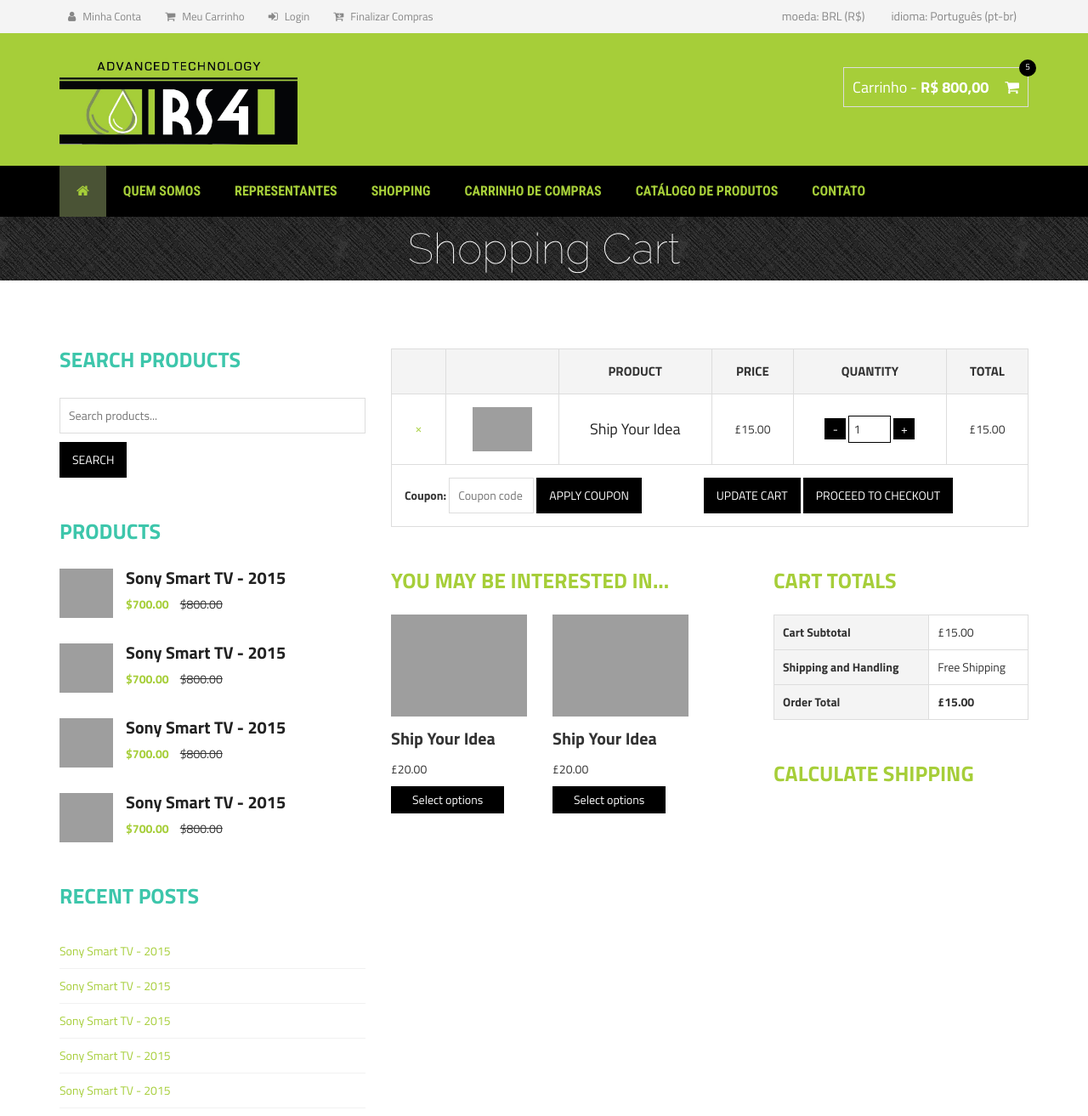
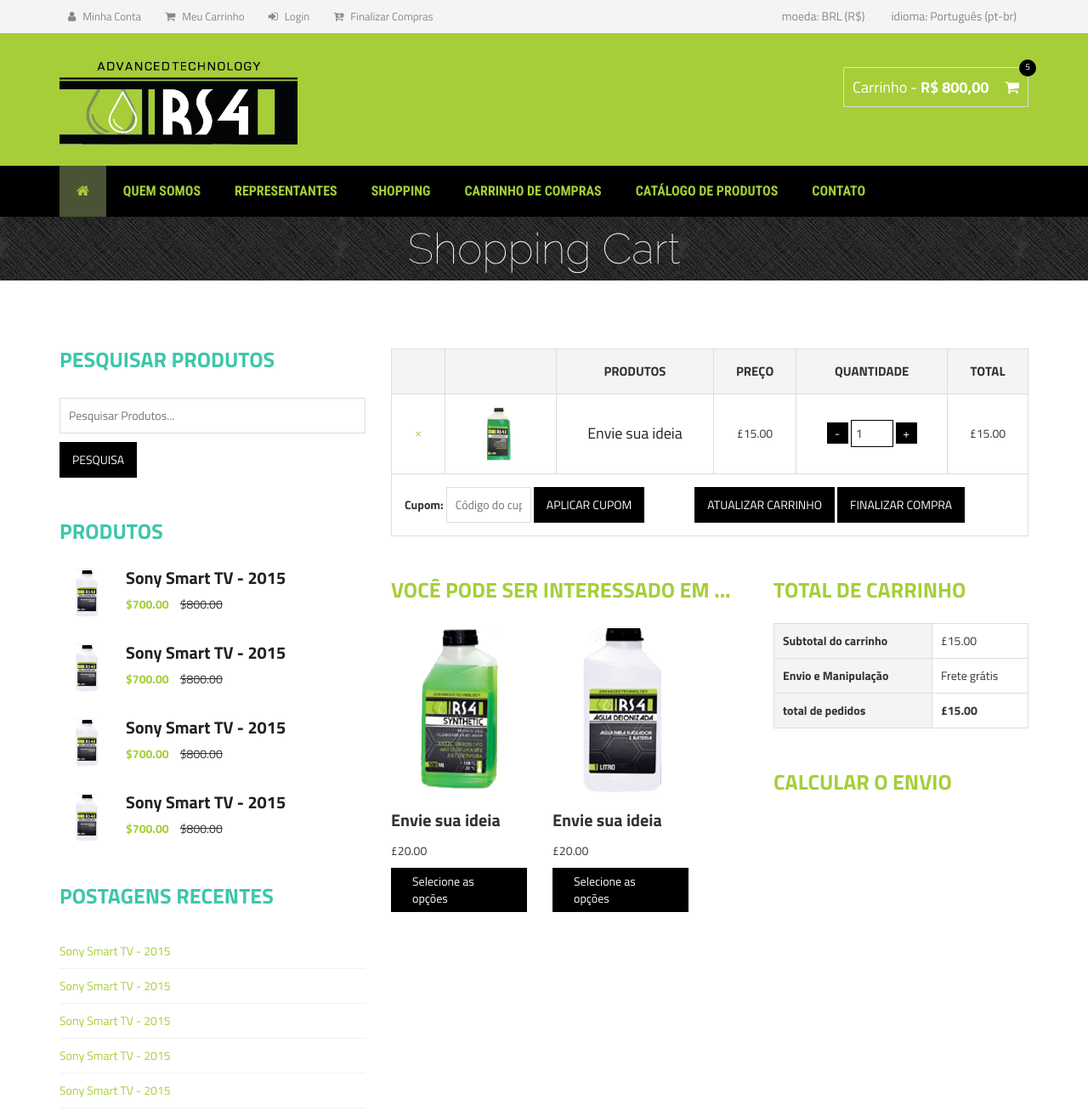
Before and after one commit to DionMarcos/selepi, a PHP site: page /cart.php in a window 1280 px wide. Shown: the top 1313 px of the page at 85% size. Run offline with PHP 8.4, Linux system fonts and the light colour scheme; some libraries are stand-ins or nearby versions; grey boxes are pictures that could not be loaded.

Commit message:
tradução da pagina cart.php do INGLES para o PORTUGUES

```diff
--- a/cart.php
+++ b/cart.php
@@ -27,38 +27,38 @@
             <div class="row">
                 <div class="col-md-4">
                     <div class="single-sidebar">
-                        <h2 class="sidebar-title">Search Products</h2>
+                        <h2 class="sidebar-title">Pesquisar Produtos</h2>
                         <form action="#">
-                            <input type="text" placeholder="Search products...">
-                            <input type="submit" value="Search">
+                            <input type="text" placeholder="Pesquisar Produtos...">
+                            <input type="submit" value="Pesquisa">
                         </form>
                     </div>
 
                     <div class="single-sidebar">
-                        <h2 class="sidebar-title">Products</h2>
+                        <h2 class="sidebar-title">Produtos</h2>
                         <div class="thubmnail-recent">
-                            <img src="img/product-thumb-1.jpg" class="recent-thumb" alt="">
+                            <img src="img/product-thumb-1.png" class="recent-thumb" alt="">
                             <h2><a href="single-product.html">Sony Smart TV - 2015</a></h2>
                             <div class="product-sidebar-price">
                                 <ins>$700.00</ins> <del>$800.00</del>
                             </div>
                         </div>
                         <div class="thubmnail-recent">
-                            <img src="img/product-thumb-1.jpg" class="recent-thumb" alt="">
+                            <img src="img/product-thumb-1.png" class="recent-thumb" alt="">
                             <h2><a href="single-product.html">Sony Smart TV - 2015</a></h2>
                             <div class="product-sidebar-price">
                                 <ins>$700.00</ins> <del>$800.00</del>
                             </div>
                         </div>
                         <div class="thubmnail-recent">
-                            <img src="img/product-thumb-1.jpg" class="recent-thumb" alt="">
+                            <img src="img/product-thumb-1.png" class="recent-thumb" alt="">
                             <h2><a href="single-product.html">Sony Smart TV - 2015</a></h2>
                             <div class="product-sidebar-price">
                                 <ins>$700.00</ins> <del>$800.00</del>
                             </div>
                         </div>
                         <div class="thubmnail-recent">
-                            <img src="img/product-thumb-1.jpg" class="recent-thumb" alt="">
+                            <img src="img/product-thumb-1.png" class="recent-thumb" alt="">
                             <h2><a href="single-product.html">Sony Smart TV - 2015</a></h2>
                             <div class="product-sidebar-price">
                                 <ins>$700.00</ins> <del>$800.00</del>
@@ -67,7 +67,7 @@
                     </div>
 
                     <div class="single-sidebar">
-                        <h2 class="sidebar-title">Recent Posts</h2>
+                        <h2 class="sidebar-title">POSTAGENS RECENTES</h2>
                         <ul>
                             <li><a href="#">Sony Smart TV - 2015</a></li>
                             <li><a href="#">Sony Smart TV - 2015</a></li>
@@ -87,9 +87,9 @@
                                         <tr>
                                             <th class="product-remove">&nbsp;</th>
                                             <th class="product-thumbnail">&nbsp;</th>
-                                            <th class="product-name">Product</th>
-                                            <th class="product-price">Price</th>
-                                            <th class="product-quantity">Quantity</th>
+                                            <th class="product-name">PRODUTOS</th>
+                                            <th class="product-price">Preço</th>
+                                            <th class="product-quantity">Quantidade</th>
                                             <th class="product-subtotal">Total</th>
                                         </tr>
                                     </thead>
@@ -100,11 +100,11 @@
                                             </td>
 
                                             <td class="product-thumbnail">
-                                                <a href="single-product.html"><img width="145" height="145" alt="poster_1_up" class="shop_thumbnail" src="img/product-thumb-2.jpg"></a>
+                                                <a href="single-product.html"><img width="145" height="145" alt="poster_1_up" class="shop_thumbnail" src="img/product-thumb-2.png"></a>
                                             </td>
 
                                             <td class="product-name">
-                                                <a href="single-product.html">Ship Your Idea</a>
+                                                <a href="single-product.html">Envie sua ideia</a>
                                             </td>
 
                                             <td class="product-price">
@@ -126,12 +126,12 @@
                                         <tr>
                                             <td class="actions" colspan="6">
                                                 <div class="coupon">
-                                                    <label for="coupon_code">Coupon:</label>
-                                                    <input type="text" placeholder="Coupon code" value="" id="coupon_code" class="input-text" name="coupon_code">
-                                                    <input type="submit" value="Apply Coupon" name="apply_coupon" class="button">
+                                                    <label for="coupon_code">Cupom:</label>
+                                                    <input type="text" placeholder="Código do cupom" value="" id="coupon_code" class="input-text" name="coupon_code">
+                                                    <input type="submit" value="Aplicar Cupom" name="apply_coupon" class="button">
                                                 </div>
-                                                <input type="submit" value="Update Cart" name="update_cart" class="button">
-                                                <input type="submit" value="Proceed to Checkout" name="proceed" class="checkout-button button alt wc-forward">
+                                                <input type="submit" value="Atualizar carrinho" name="update_cart" class="button">
+                                                <input type="submit" value="Finalizar Compra" name="proceed" class="checkout-button button alt wc-forward">
                                             </td>
                                         </tr>
                                     </tbody>
@@ -142,48 +142,48 @@
 
 
                             <div class="cross-sells">
-                                <h2>You may be interested in...</h2>
+                                <h2>VOCÊ PODE SER INTERESSADO EM ...</h2>
                                 <ul class="products">
                                     <li class="product">
                                         <a href="single-product.html">
-                                            <img width="325" height="325" alt="T_4_front" class="attachment-shop_catalog wp-post-image" src="img/product-2.jpg">
-                                            <h3>Ship Your Idea</h3>
+                                            <img width="325" height="325" alt="T_4_front" class="attachment-shop_catalog wp-post-image" src="img/product-2.png">
+                                            <h3>Envie sua ideia</h3>
                                             <span class="price"><span class="amount">£20.00</span></span>
                                         </a>
 
-                                        <a class="add_to_cart_button" data-quantity="1" data-product_sku="" data-product_id="22" rel="nofollow" href="single-product.html">Select options</a>
+                                        <a class="add_to_cart_button" data-quantity="1" data-product_sku="" data-product_id="22" rel="nofollow" href="single-product.html">Selecione as opções</a>
                                     </li>
 
                                     <li class="product">
                                         <a href="single-product.html">
-                                            <img width="325" height="325" alt="T_4_front" class="attachment-shop_catalog wp-post-image" src="img/product-4.jpg">
-                                            <h3>Ship Your Idea</h3>
+                                            <img width="325" height="325" alt="T_4_front" class="attachment-shop_catalog wp-post-image" src="img/product-4.png">
+                                            <h3>Envie sua ideia</h3>
                                             <span class="price"><span class="amount">£20.00</span></span>
                                         </a>
 
-                                        <a class="add_to_cart_button" data-quantity="1" data-product_sku="" data-product_id="22" rel="nofollow" href="single-product.html">Select options</a>
+                                        <a class="add_to_cart_button" data-quantity="1" data-product_sku="" data-product_id="22" rel="nofollow" href="single-product.html">Selecione as opções</a>
                                     </li>
                                 </ul>
                             </div>
 
 
                             <div class="cart_totals ">
-                                <h2>Cart Totals</h2>
+                                <h2>TOTAL DE CARRINHO</h2>
 
                                 <table cellspacing="0">
                                     <tbody>
                                         <tr class="cart-subtotal">
-                                            <th>Cart Subtotal</th>
+                                            <th>Subtotal do carrinho</th>
                                             <td><span class="amount">£15.00</span></td>
                                         </tr>
 
                                         <tr class="shipping">
-                                            <th>Shipping and Handling</th>
-                                            <td>Free Shipping</td>
+                                            <th>Envio e Manipulação</th>
+                                            <td>Frete grátis</td>
                                         </tr>
 
                                         <tr class="order-total">
-                                            <th>Order Total</th>
+                                            <th>total de pedidos</th>
                                             <td><strong><span class="amount">£15.00</span></strong> </td>
                                         </tr>
                                     </tbody>
@@ -192,7 +192,7 @@
 
 
                             <form method="post" action="#" class="shipping_calculator">
-                                <h2><a class="shipping-calculator-button" data-toggle="collapse" href="#calcalute-shipping-wrap" aria-expanded="false" aria-controls="calcalute-shipping-wrap">Calculate Shipping</a></h2>
+                                <h2><a class="shipping-calculator-button" data-toggle="collapse" href="#calcalute-shipping-wrap" aria-expanded="false" aria-controls="calcalute-shipping-wrap">CALCULAR O ENVIO</a></h2>
 
                                 <section id="calcalute-shipping-wrap" class="shipping-calculator-form collapse">
 
```
